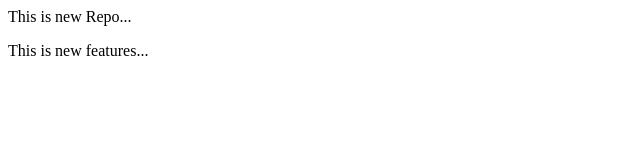
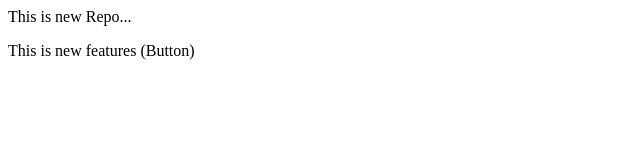
Before and after one commit to ajayg138/localrepo, a plain HTML site: page index.html in a window 1280 px wide. Shown: the full height of the page, 0-640 px from the left. Drawn offline with Linux system fonts and the light colour scheme.

Commit message:
Add button

```diff
--- a/index.html
+++ b/index.html
@@ -1,2 +1,2 @@
 <p>This is new Repo...</p>
-<p>This is new features...</p>
+<p>This is new features (Button)</p>
```
